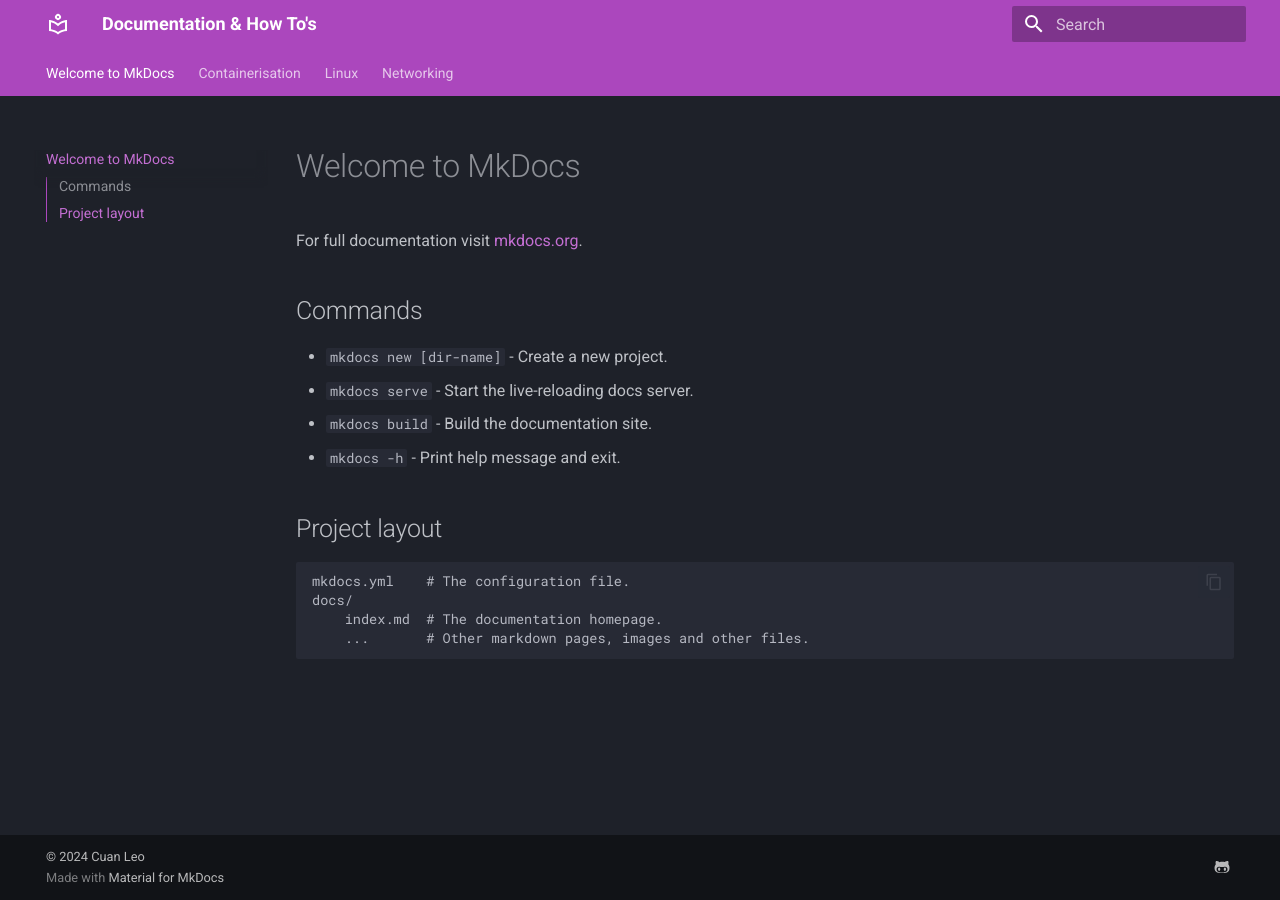
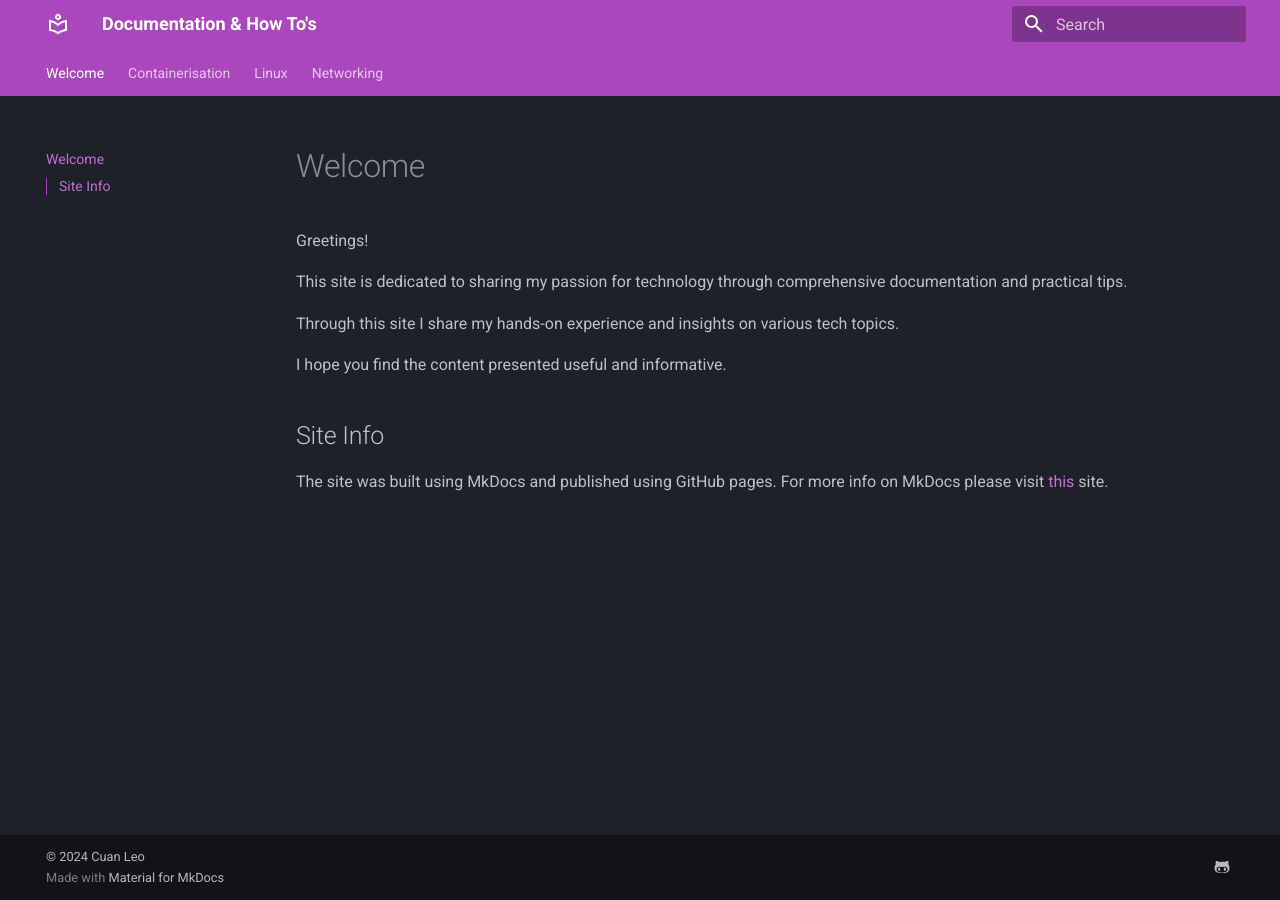
Before and after one commit to data-tangles/documentation, an MkDocs documentation site: the page built from docs/index.md, in a window 1280 px wide. Built offline with MkDocs 1.6.1 and Material for MkDocs 9.7.7, drawn with Linux system fonts in a browser that asks for light colours.

Commit message:
modify index

```diff
--- a/docs/index.md
+++ b/docs/index.md
@@ -1,17 +1,13 @@
-# Welcome to MkDocs
+# Welcome
 
-For full documentation visit [mkdocs.org](https://www.mkdocs.org).
+Greetings!
 
-## Commands
+This site is dedicated to sharing my passion for technology through comprehensive documentation and practical tips.
 
-* `mkdocs new [dir-name]` - Create a new project.
-* `mkdocs serve` - Start the live-reloading docs server.
-* `mkdocs build` - Build the documentation site.
-* `mkdocs -h` - Print help message and exit.
+Through this site I share my hands-on experience and insights on various tech topics.
 
-## Project layout
+I hope you find the content presented useful and informative.
 
-    mkdocs.yml    # The configuration file.
-    docs/
-        index.md  # The documentation homepage.
-        ...       # Other markdown pages, images and other files.
+## Site Info
+
+The site was built using MkDocs and published using GitHub pages. For more info on MkDocs please visit [this](https://www.mkdocs.org) site.
```
